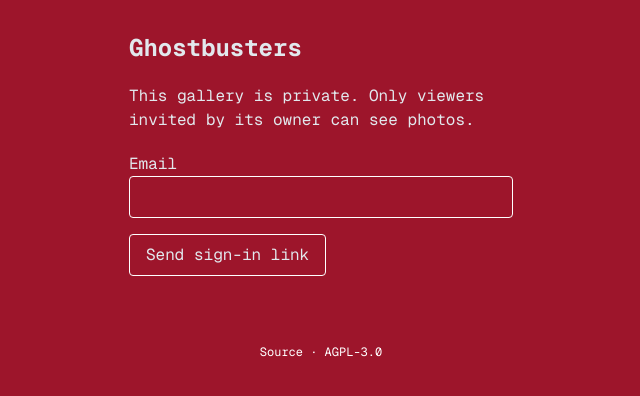
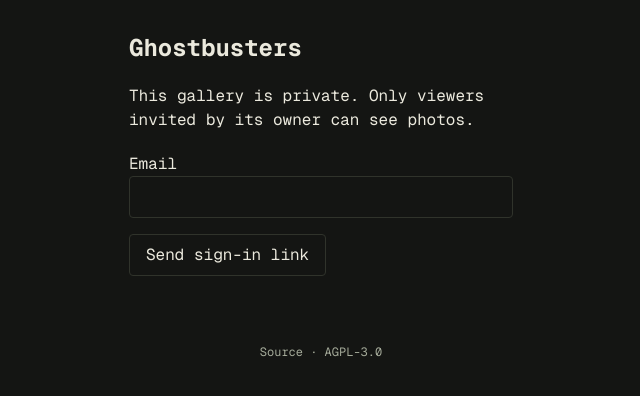
Before and after one commit to alanagoyal/ghostbusters, a Next.js app in the folder frontend/: page / in a window 1280 px wide. Shown: the top 396 px of the page, without its empty margins (319-959 px from the left). Built offline with nearby package versions, Linux system fonts and the light colour scheme; no server answers.

Commit message:
Simplify Halloween dashboard styling and add costume search

```diff
--- a/frontend/app/globals.css
+++ b/frontend/app/globals.css
@@ -35,48 +35,32 @@
 }
 
 :root {
-  --background: #9d152b;
-  --foreground: #E2E8ED;
-  --card: transparent;
-  --card-foreground: #E2E8ED;
-  --popover: #9d152b;
-  --popover-foreground: hsl(100 40% 100%);
-  --primary: hsl(100 40% 100%);
-  --primary-foreground: #9d152b;
-  --secondary: #7a1021;
-  --secondary-foreground: hsl(100 40% 100%);
-  --muted: #b51a36;
-  --muted-foreground: hsl(100 40% 100%);
-  --accent: #7a1021;
-  --accent-foreground: hsl(100 40% 100%);
-  --destructive: #ff4d6d;
-  --destructive-foreground: hsl(100 40% 100%);
-  --border: hsl(100 40% 100% / 1);
-  --input: hsl(100 40% 100% / 0.2);
-  --ring: hsl(100 40% 100% / 0.5);
-  --chart-1: hsl(100 40% 100%);
-  --chart-2: #ffb3c1;
-  --chart-3: #ff8fa3;
-  --chart-4: #ff758f;
-  --chart-5: #ff4d6d;
-  --sidebar: #9d152b;
-  --sidebar-foreground: hsl(100 40% 100%);
-  --sidebar-primary: hsl(100 40% 100%);
-  --sidebar-primary-foreground: #9d152b;
-  --sidebar-accent: #7a1021;
-  --sidebar-accent-foreground: hsl(100 40% 100%);
-  --sidebar-border: hsl(100 40% 100% / 0.2);
-  --sidebar-ring: hsl(100 40% 100% / 0.5);
-  --font-sans: Geist Mono, sans-serif;
+  --background: #141513;
+  --foreground: #ebe9dd;
+  --card: #191a17;
+  --card-foreground: #ebe9dd;
+  --popover: #22251f;
+  --popover-foreground: #ebe9dd;
+  --primary: #cf8855;
+  --primary-foreground: #171916;
+  --secondary: #2c3027;
+  --secondary-foreground: #d4d8bc;
+  --muted: #282c25;
+  --muted-foreground: #a4aa99;
+  --accent: #333a2d;
+  --accent-foreground: #ebe9dd;
+  --destructive: #f08066;
+  --destructive-foreground: #171916;
+  --border: #30332b;
+  --input: #454c3c;
+  --ring: #f58b47;
+  --chart-1: #f58b47;
+  --chart-2: #c3cb94;
+  --chart-3: #d4bc88;
+  --chart-4: #81946c;
+  --chart-5: #b39cba;
+  --font-sans: Geist Mono, monospace;
   --radius: 0rem;
-  --shadow-2xs: 1px 1px 0 0 hsl(100 40% 100% / 0.1);
-  --shadow-xs: 1px 1px 0 0 hsl(100 40% 100% / 0.1);
-  --shadow-sm: 1px 1px 0 0 hsl(100 40% 100% / 0.15);
-  --shadow: 1px 1px 0 0 hsl(100 40% 100% / 0.15);
-  --shadow-md: 2px 2px 0 0 hsl(100 40% 100% / 0.15);
-  --shadow-lg: 3px 3px 0 0 hsl(100 40% 100% / 0.15);
-  --shadow-xl: 4px 4px 0 0 hsl(100 40% 100% / 0.15);
-  --shadow-2xl: 4px 4px 0 0 hsl(100 40% 100% / 0.2);
 }
 
 @layer base {
@@ -192,3 +176,43 @@
     animation: wiggle 0.9s ease-in-out;
   }
 }
+
+
+html { scroll-behavior: smooth; }
+::selection { background: #c97f48; color: #121310; }
+:focus-visible { outline: 2px solid var(--primary); outline-offset: 4px; }
+.observatory { max-width: 1320px; margin: auto; padding: 0 40px 40px; }
+.gallery-header { display: flex; align-items: center; justify-content: space-between; gap: 24px; padding: 54px 0 36px; }
+.gallery-header h1 { font-family: Arial, Helvetica, sans-serif; font-size: 38px; line-height: 1.1; font-weight: 600; letter-spacing: -.055em; }
+.gallery-header p { color: var(--muted-foreground); font-size: 12px; margin-top: 12px; }
+.gallery-status, .gallery-status > span { display: flex; align-items: center; gap: 8px; font-size: 10px; color: var(--muted-foreground); }
+.gallery-status { flex-direction: column; align-items: flex-end; }
+.gallery-status i { width: 5px; height: 5px; background: #777b70; border-radius: 50%; }
+.gallery-status .is-connected { background: #a6b580; }
+.instrument-card { box-shadow: none; }
+.instrument-title { font-size: 12px; font-weight: 500; }
+.stat-value { font-size: 38px; line-height: 1.2; font-weight: 400; letter-spacing: -.06em; color: var(--foreground); }
+.archive-card { background: transparent; }
+.archive-photo { color: var(--foreground); }
+.archive-search { display: flex; align-items: center; justify-content: flex-end; padding-bottom: 8px; font-size: 11px; }
+.archive-search span { position: absolute; width: 1px; height: 1px; overflow: hidden; clip-path: inset(50%); }
+.archive-search input { width: 220px; max-width: 100%; background: transparent; border: 1px solid var(--border); color: var(--foreground); padding: 9px 12px; font: inherit; }
+.archive-search input::placeholder { color: var(--muted-foreground); }
+.local-health > div, .local-photo { border-radius: 0; background: var(--card); }
+.local-totals { display: grid; grid-template-columns: repeat(3, 1fr); border: 1px solid var(--border); }
+.local-totals > div { padding: 24px; }
+.local-totals > div + div { border-left: 1px solid var(--border); }
+.local-totals p { font-size: 10px; color: var(--muted-foreground); margin-top: 8px; }
+@media (max-width: 900px) { .observatory { padding: 0 24px 32px; } }
+@media (max-width: 600px) {
+  .observatory { padding: 0 16px 24px; }
+  .gallery-header { align-items: flex-start; padding: 32px 0 28px; gap: 12px; }
+  .gallery-header h1 { font-size: 30px; }
+  .gallery-header p { font-size: 11px; max-width: 210px; line-height: 1.6; }
+  .gallery-status { padding-top: 6px; font-size: 9px; }
+  .local-totals > div { padding: 14px; } .local-totals strong { font-size: 25px; }
+}
+@media (prefers-reduced-motion: reduce) {
+  html { scroll-behavior: auto; }
+  *, *::before, *::after { animation-duration: .01ms !important; animation-delay: 0ms !important; transition-duration: .01ms !important; }
+}
--- a/frontend/components/dashboard/activity-timeline.tsx
+++ b/frontend/components/dashboard/activity-timeline.tsx
@@ -152,13 +152,13 @@
   const yAxisTicks = Array.from({ length: 6 }, (_, i) => Math.round((yAxisMax / 5) * i))
 
   return (
-    <Card className="col-span-2">
+    <Card className="min-w-0">
         <CardHeader>
         <div className="space-y-1">
           <CardTitle>Activity Timeline</CardTitle>
           <CardDescription>
             {peakSlot ? (
-              <>Peak activity around {peakSlot.label} {peakSlot.time.getHours() >= 12 ? 'PM' : 'AM'} with {peakSlot.count} visitor{peakSlot.count !== 1 ? 's' : ''}</>
+              <>Peak activity around {peakSlot.label} {peakSlot.time.getHours() >= 12 ? 'PM' : 'AM'} with {peakSlot.count} detection{peakSlot.count !== 1 ? 's' : ''}</>
             ) : (
               <>No activity data available</>
             )}
@@ -231,7 +231,7 @@
                           height: `${Math.max(heightPercent, 0)}%`,
                           minHeight: slot.count > 0 ? '4px' : '0',
                         }}
-                        title={`${slot.count} visitor${slot.count !== 1 ? 's' : ''} around ${slot.label} ${ampm}`}
+                        title={`${slot.count} detection${slot.count !== 1 ? 's' : ''} around ${slot.label} ${ampm}`}
                       />
                     </div>
                   )
--- a/frontend/components/dashboard/costume-distribution.tsx
+++ b/frontend/components/dashboard/costume-distribution.tsx
@@ -44,8 +44,10 @@
                 key={costume.fullName}
                 className="space-y-2"
               >
-                <div
-                  className="flex items-center justify-between cursor-pointer hover:bg-accent/50 p-2 rounded-lg transition-colors"
+                <button
+                  type="button"
+                  aria-expanded={expandedCostume === costume.fullName}
+                  className="w-full text-left flex items-center justify-between cursor-pointer hover:bg-accent/50 p-2 rounded-lg transition-colors"
                   onClick={() => toggleExpanded(costume.fullName)}
                 >
                   <div className="flex items-center gap-2">
@@ -66,7 +68,7 @@
                   <span className="text-sm text-muted-foreground">
                     {costume.percentage.toFixed(1)}%
                   </span>
-                </div>
+                </button>
                 <div className="h-2 rounded-full bg-secondary overflow-hidden">
                   <div
                     className="h-full bg-primary transition-all duration-500 animate-grow-width"
--- /dev/null
+++ b/frontend/components/dashboard/gallery-header.tsx
@@ -0,0 +1,12 @@
+export function GalleryHeader({ connected, status, local = false }: { connected: boolean; status?: string; local?: boolean }) {
+  return <header className="gallery-header">
+    <div>
+      <h1>Ghostbusters</h1>
+      <p>Halloween costumes, captured at the door.</p>
+    </div>
+    <div className="gallery-status">
+      {local && <span>Local gallery</span>}
+      <span role="status"><i className={connected ? 'is-connected' : ''} />{status || (connected ? 'Connected' : 'Connecting / offline')}</span>
+    </div>
+  </header>;
+}
--- a/frontend/components/dashboard/stats-card.tsx
+++ b/frontend/components/dashboard/stats-card.tsx
@@ -21,7 +21,7 @@
         {Icon && <Icon className="h-4 w-4 text-muted-foreground" />}
       </CardHeader>
       <CardContent>
-        <div className="text-2xl font-bold">
+        <div className="stat-value">
           <AnimatedNumber value={value} />
         </div>
         {description && (
--- a/frontend/components/ui/card.tsx
+++ b/frontend/components/ui/card.tsx
@@ -9,7 +9,7 @@
   <div
     ref={ref}
     className={cn(
-      "border bg-card text-card-foreground shadow",
+      "instrument-card border bg-card text-card-foreground",
       className
     )}
     {...props}
@@ -35,7 +35,7 @@
 >(({ className, ...props }, ref) => (
   <div
     ref={ref}
-    className={cn("font-semibold leading-none tracking-tight", className)}
+    className={cn("instrument-title leading-none", className)}
     {...props}
   />
 ))
```
Also changed, not shown: frontend/components/dashboard/confidence-meter.tsx (+7 -8 lines), frontend/components/dashboard/dashboard-client.tsx (+6 -77 lines), frontend/components/dashboard/photo-gallery.tsx (+21 -13 lines), frontend/components/local-gallery.tsx (+8 -17 lines).
